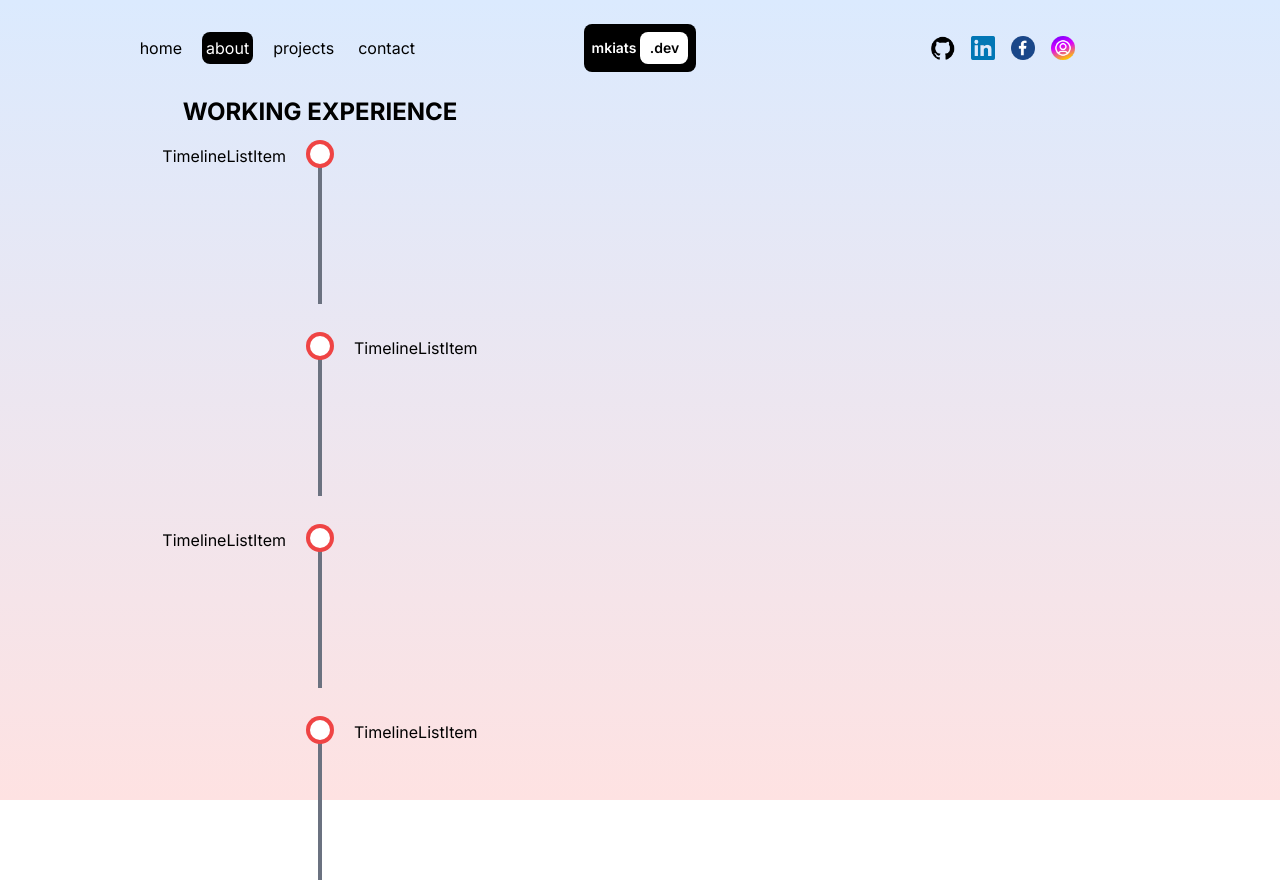
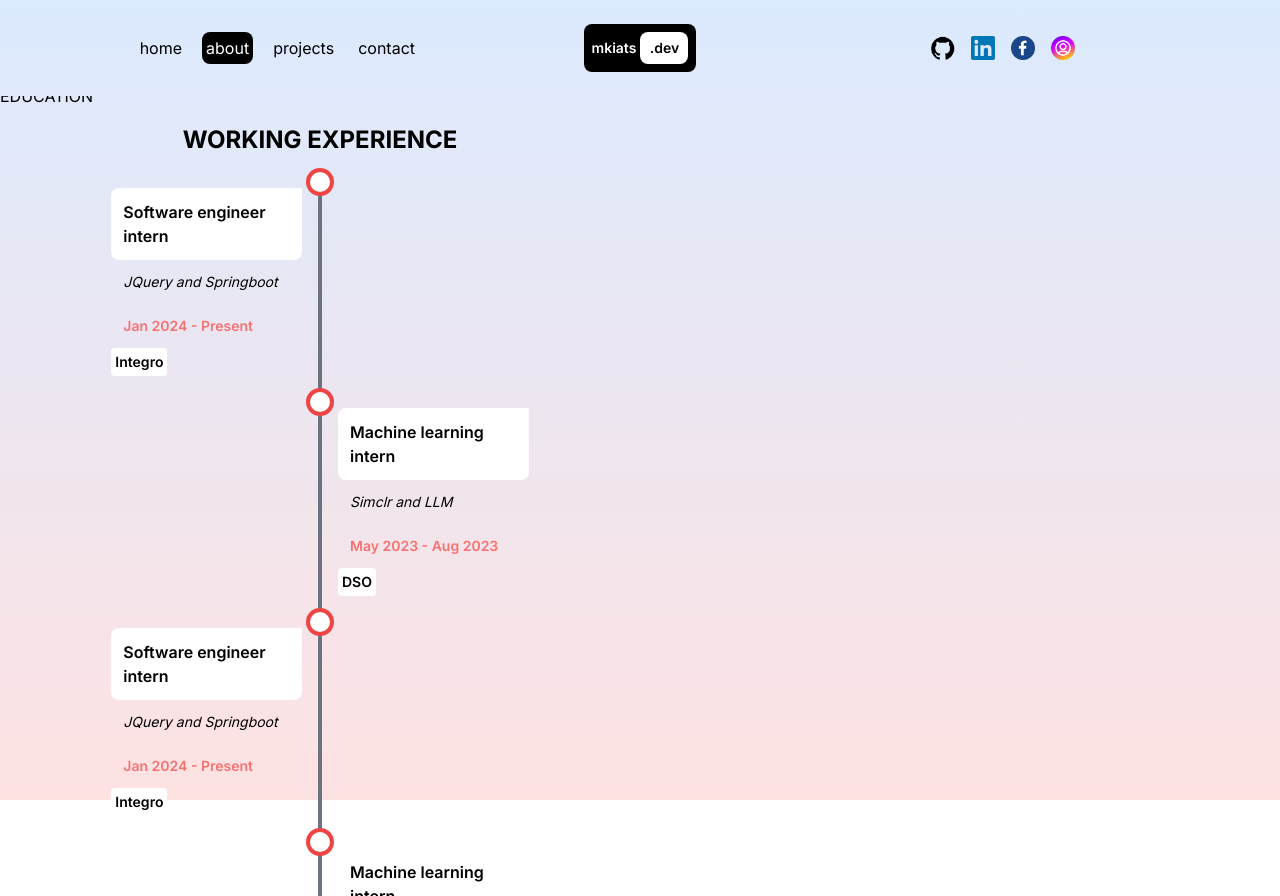
Before and after one commit to mkiats/mkiats-website, a Next.js app: page /about in a window 1280 px wide. Built offline with nearby package versions, Linux system fonts and the light colour scheme.

Commit message:
timeline done

```diff
--- a/src/app/about/page.jsx
+++ b/src/app/about/page.jsx
@@ -5,6 +5,7 @@ const Home = () => {
     <div className="flex overflow-scroll">
       {/* TEXT CONTAINER */}
       <div className="w-1/2 h-screen justify-center flex flex-col">
+        <div className="">EDUCATION</div>
         <Timeline className="" />
       </div>
 
--- a/src/lib/data.jsx
+++ b/src/lib/data.jsx
@@ -1,27 +1,27 @@
 export const workExperience = [
   {
-    index: "0",
+    order: "0",
     jobTitle: "Software engineer intern",
     jobDesc: "JQuery and Springboot",
     jobDuration: "Jan 2024 - Present",
     employerOrganisation: "Integro",
   },
   {
-    index: "1",
+    order: "1",
     jobTitle: "Machine learning intern",
     jobDesc: "Simclr and LLM",
     jobDuration: "May 2023 - Aug 2023",
     employerOrganisation: "DSO",
   },
   {
-    index: "2",
+    order: "2",
     jobTitle: "Software engineer intern",
     jobDesc: "JQuery and Springboot",
     jobDuration: "Jan 2024 - Present",
     employerOrganisation: "Integro",
   },
   {
-    index: "3",
+    order: "3",
     jobTitle: "Machine learning intern",
     jobDesc: "Simclr and LLM",
     jobDuration: "May 2023 - Aug 2023",
--- a/src/ui/timeline/timeline.jsx
+++ b/src/ui/timeline/timeline.jsx
@@ -5,10 +5,10 @@ const Timeline = () => {
   return (
     <div className="h-full w-full flex flex-col items-center">
       {/* TIMELINE TITLE */}
-      <h1 className="text-2xl font-bold">WORKING EXPERIENCE</h1>
+      <h1 className="text-2xl font-bold p-4">WORKING EXPERIENCE</h1>
       {/* TIMELINE LIST */}
       {workExperience.map((element, index) => (
-        <TimelineListSegment job={element} index={index} key={element.index}/>
+        <TimelineListSegment job={element} index={index} key={element.index} />
       ))}
     </div>
   );
--- a/src/ui/timeline/timelineListItem/timelineListItem.jsx
+++ b/src/ui/timeline/timelineListItem/timelineListItem.jsx
@@ -1,6 +1,24 @@
 const TimelineListItem = ({ job }) => {
+  const { order, jobTitle, jobDesc, jobDuration, employerOrganisation } = job;
 
-  return <div> TimelineListItem </div>;
+  return (
+    <div className="w-2/3 flex flex-col">
+      {/* JOB TITLE */}
+      <div className="bg-white p-3 font-semibold rounded-b-lg rounded-s-lg">
+        {jobTitle}
+      </div>
+      {/* JOB DESC */}
+      <div className="p-3 text-sm italic">{jobDesc}</div>
+      {/* JOB DATE */}
+      <div className="p-3 text-red-400 text-sm font-semibold">
+        {jobDuration}
+      </div>
+      {/* JOB COMPANY */}
+      <div className="p-1 rounded bg-white text-sm font-semibold w-fit">
+        {employerOrganisation}
+      </div>
+    </div>
+  );
 };
 
 export default TimelineListItem;
--- a/src/ui/timeline/timelineListSegment/timelineListSegment.jsx
+++ b/src/ui/timeline/timelineListSegment/timelineListSegment.jsx
@@ -5,17 +5,17 @@ const TimelineListSegment = ({ job, index }) => {
     <div className="flex h-full w-full">
       {/* TIMELINE LIST ITEM */}
       <div className="flex-1 flex p-4 justify-end">
-        {parseInt(index) % 2 === 0 && <TimelineListItem />}
+        {parseInt(index) % 2 === 0 && <TimelineListItem job={job} />}
       </div>
       {/* TIMELINE LIST ITEM */}
-      <div className="flex-2 p-4 flex justify-center">
+      <div className="flex-2 flex justify-center">
         <div className="w-1 bg-gray-500 relative">
           <div className="w-5 h-5 ring-4 rounded-full ring-red-500 bg-white absolute -left-2"></div>
         </div>
       </div>
       {/* TIMELINE LIST ITEM */}
       <div className="flex-1 p-4 flex justify-start">
-        {parseInt(index) % 2 === 1 && <TimelineListItem />}
+        {parseInt(index) % 2 === 1 && <TimelineListItem job={job} />}
       </div>
     </div>
   );
```
